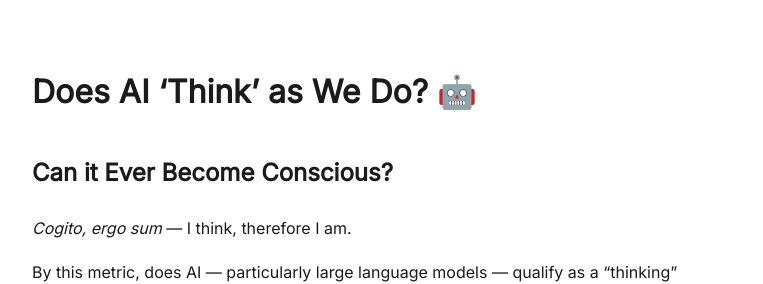
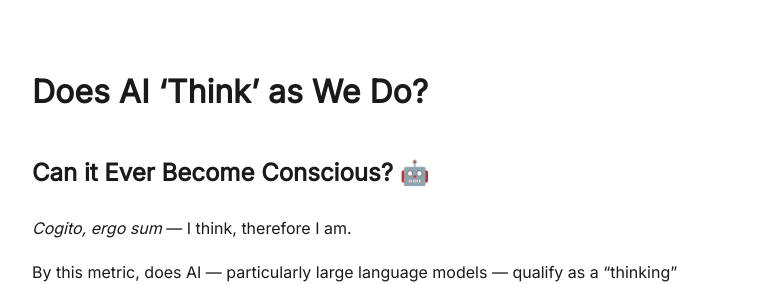
Before and after one commit to frost0x/frost0x.github.io, a Jekyll site: the page built from _posts/2025-04-11-does-ai-think.md, in a window 1280 px wide. Shown: the top 284 px of the page, without its empty margins (258-1021 px from the left). Built offline with Jekyll 4.4.1, drawn with Linux system fonts in a browser that asks for light colours.

```diff
--- a/_posts/2025-04-11-does-ai-think.md
+++ b/_posts/2025-04-11-does-ai-think.md
@@ -4,8 +4,8 @@ title: Does AI 'Think'?
 permalink: /does-ai-think/
 ---
 
-# Does AI ‘Think’ as We Do?  🤖
-## Can it Ever Become Conscious?
+# Does AI ‘Think’ as We Do?
+## Can it Ever Become Conscious? 🤖
 
 *Cogito, ergo sum* — I think, therefore I am.
 
```
